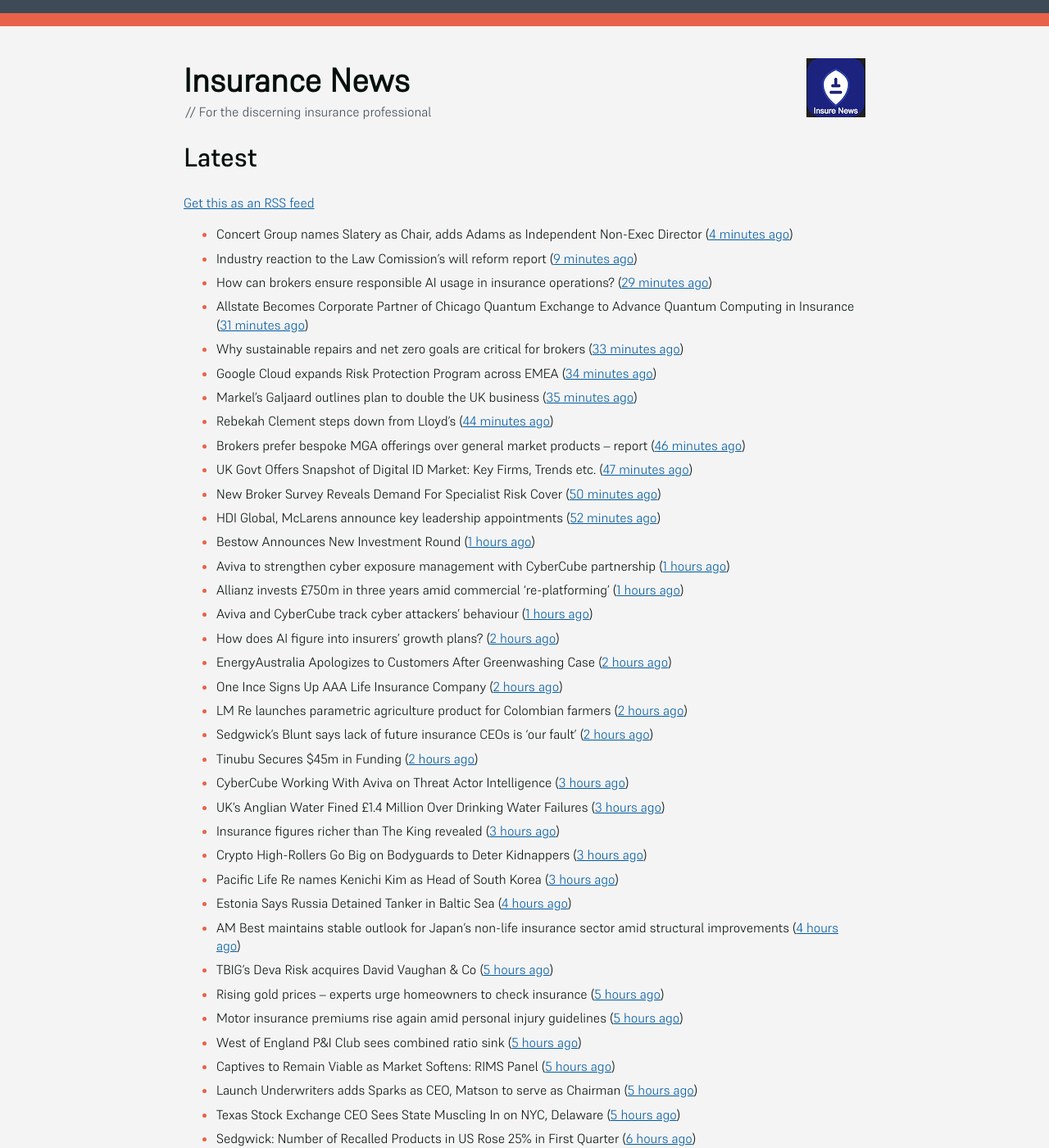
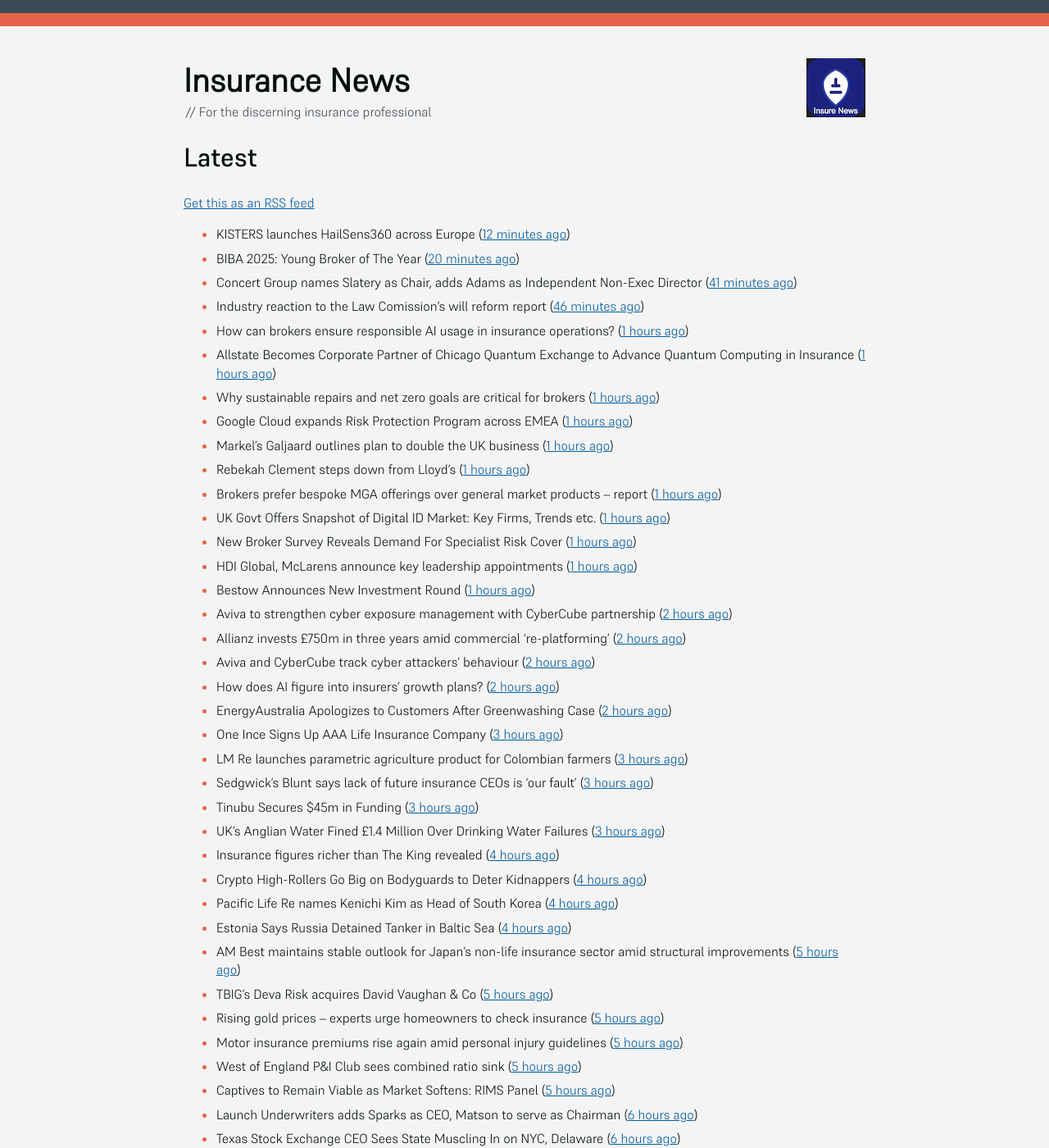
Before and after one commit to mat-0/feeds.thechels.uk, a Jekyll site: the page built from index.md, in a window 1280 px wide and 1400 px high. Shown: the whole window at 82% size. Built offline with Jekyll 4.4.1, drawn with Linux system fonts in a browser that asks for light colours; some of the changed text lies outside the part shown.

Commit message:
New Feed

```diff
--- a/index.md
+++ b/index.md
@@ -8,68 +8,68 @@ description: Latest Updates
 [Get this as an RSS feed](/feed.rss)
 
 <!-- news_marker starts -->
-- Concert Group names Slatery as Chair, adds Adams as Independent Non-Exec Director ([4 minutes ago](https://www.reinsurancene.ws/concert-group-names-slatery-as-chair-adds-adams-as-independent-non-exec-director/))
-- Industry reaction to the Law Comission’s will reform report ([9 minutes ago](https://ifamagazine.com/industry-reaction-to-the-law-comissions-will-reform-report/))
-- How can brokers ensure responsible AI usage in insurance operations? ([29 minutes ago](https://www.insurancebusinessmag.com/uk/news/technology/how-can-brokers-ensure-responsible-ai-usage-in-insurance-operations-536137.aspx))
-- Allstate Becomes Corporate Partner of Chicago Quantum Exchange to Advance Quantum Computing in Insurance ([31 minutes ago](https://www.insurtechinsights.com/allstate-becomes-corporate-partner-of-chicago-quantum-exchange-to-advance-quantum-computing-in-insurance/))
-- Why sustainable repairs and net zero goals are critical for brokers ([33 minutes ago](https://www.insurancebusinessmag.com/uk/news/environmental/why-sustainable-repairs-and-net-zero-goals-are-critical-for-brokers-536136.aspx))
-- Google Cloud expands Risk Protection Program across EMEA ([34 minutes ago](https://www.reinsurancene.ws/google-cloud-expands-risk-protection-program-across-emea/))
-- Markel’s Galjaard outlines plan to double the UK business ([35 minutes ago](https://www.postonline.co.uk/news/7957775/markels-galjaard-outlines-plan-to-double-the-uk-business))
-- Rebekah Clement steps down from Lloyd's ([44 minutes ago](https://www.insurancebusinessmag.com/uk/news/breaking-news/rebekah-clement-steps-down-from-lloyds-536135.aspx))
-- Brokers prefer bespoke MGA offerings over general market products – report ([46 minutes ago](https://www.insurancebusinessmag.com/uk/news/breaking-news/brokers-prefer-bespoke-mga-offerings-over-general-market-products--report-536134.aspx))
-- UK Govt Offers Snapshot of Digital ID Market: Key Firms, Trends etc. ([47 minutes ago](https://insurance-edge.net/2025/05/19/uk-govt-offers-snapshot-of-digital-id-market-key-firms-trends-etc/))
-- New Broker Survey Reveals Demand For Specialist Risk Cover ([50 minutes ago](https://insurance-edge.net/2025/05/19/new-broker-survey-reveals-demand-for-specialist-risk-cover/))
-- HDI Global, McLarens announce key leadership appointments ([52 minutes ago](https://www.insurancebusinessmag.com/uk/news/breaking-news/hdi-global-mclarens-announce-key-leadership-appointments-536132.aspx))
+- KISTERS launches HailSens360 across Europe ([12 minutes ago](https://www.reinsurancene.ws/kisters-launches-hailsens360-across-europe/))
+- BIBA 2025: Young Broker of The Year ([20 minutes ago](https://insurance-edge.net/2025/05/19/biba-2025-young-broker-of-the-year/))
+- Concert Group names Slatery as Chair, adds Adams as Independent Non-Exec Director ([41 minutes ago](https://www.reinsurancene.ws/concert-group-names-slatery-as-chair-adds-adams-as-independent-non-exec-director/))
+- Industry reaction to the Law Comission’s will reform report ([46 minutes ago](https://ifamagazine.com/industry-reaction-to-the-law-comissions-will-reform-report/))
+- How can brokers ensure responsible AI usage in insurance operations? ([1 hours ago](https://www.insurancebusinessmag.com/uk/news/technology/how-can-brokers-ensure-responsible-ai-usage-in-insurance-operations-536137.aspx))
+- Allstate Becomes Corporate Partner of Chicago Quantum Exchange to Advance Quantum Computing in Insurance ([1 hours ago](https://www.insurtechinsights.com/allstate-becomes-corporate-partner-of-chicago-quantum-exchange-to-advance-quantum-computing-in-insurance/))
+- Why sustainable repairs and net zero goals are critical for brokers ([1 hours ago](https://www.insurancebusinessmag.com/uk/news/environmental/why-sustainable-repairs-and-net-zero-goals-are-critical-for-brokers-536136.aspx))
+- Google Cloud expands Risk Protection Program across EMEA ([1 hours ago](https://www.reinsurancene.ws/google-cloud-expands-risk-protection-program-across-emea/))
+- Markel’s Galjaard outlines plan to double the UK business ([1 hours ago](https://www.postonline.co.uk/news/7957775/markels-galjaard-outlines-plan-to-double-the-uk-business))
+- Rebekah Clement steps down from Lloyd's ([1 hours ago](https://www.insurancebusinessmag.com/uk/news/breaking-news/rebekah-clement-steps-down-from-lloyds-536135.aspx))
+- Brokers prefer bespoke MGA offerings over general market products – report ([1 hours ago](https://www.insurancebusinessmag.com/uk/news/breaking-news/brokers-prefer-bespoke-mga-offerings-over-general-market-products--report-536134.aspx))
+- UK Govt Offers Snapshot of Digital ID Market: Key Firms, Trends etc. ([1 hours ago](https://insurance-edge.net/2025/05/19/uk-govt-offers-snapshot-of-digital-id-market-key-firms-trends-etc/))
+- New Broker Survey Reveals Demand For Specialist Risk Cover ([1 hours ago](https://insurance-edge.net/2025/05/19/new-broker-survey-reveals-demand-for-specialist-risk-cover/))
+- HDI Global, McLarens announce key leadership appointments ([1 hours ago](https://www.insurancebusinessmag.com/uk/news/breaking-news/hdi-global-mclarens-announce-key-leadership-appointments-536132.aspx))
 - Bestow Announces New Investment Round ([1 hours ago](https://insurance-edge.net/2025/05/19/bestow-announces-new-investment-round/))
-- Aviva to strengthen cyber exposure management with CyberCube partnership ([1 hours ago](https://www.reinsurancene.ws/aviva-to-strengthen-cyber-exposure-management-with-cybercube-partnership/))
-- Allianz invests £750m in three years amid commercial ‘re-platforming’ ([1 hours ago](https://www.postonline.co.uk/news/7957771/allianz-invests-ps750m-in-three-years-amid-commercial-replatforming))
-- Aviva and CyberCube track cyber attackers’ behaviour ([1 hours ago](https://www.postonline.co.uk/news/7957778/aviva-and-cybercube-track-cyber-attackers-behaviour))
+- Aviva to strengthen cyber exposure management with CyberCube partnership ([2 hours ago](https://www.reinsurancene.ws/aviva-to-strengthen-cyber-exposure-management-with-cybercube-partnership/))
+- Allianz invests £750m in three years amid commercial ‘re-platforming’ ([2 hours ago](https://www.postonline.co.uk/news/7957771/allianz-invests-ps750m-in-three-years-amid-commercial-replatforming))
+- Aviva and CyberCube track cyber attackers’ behaviour ([2 hours ago](https://www.postonline.co.uk/news/7957778/aviva-and-cybercube-track-cyber-attackers-behaviour))
 - How does AI figure into insurers' growth plans? ([2 hours ago](https://www.dig-in.com/list/how-does-ai-figure-into-insurers-growth-plans))
 - EnergyAustralia Apologizes to Customers After Greenwashing Case ([2 hours ago](https://www.insurancejournal.com/news/international/2025/05/19/824194.htm))
-- One Ince Signs Up AAA Life Insurance Company ([2 hours ago](https://insurance-edge.net/2025/05/19/one-ince-signs-up-aaa-life-insurance-company/))
-- LM Re launches parametric agriculture product for Colombian farmers ([2 hours ago](https://www.reinsurancene.ws/lm-re-launches-parametric-agriculture-product-for-colombian-farmers/))
-- Sedgwick’s Blunt says lack of future insurance CEOs is ‘our fault’ ([2 hours ago](https://www.postonline.co.uk/news/7957772/sedgwicks-blunt-says-lack-of-future-insurance-ceos-is-our-fault))
-- Tinubu Secures $45m in Funding ([2 hours ago](https://insurance-edge.net/2025/05/19/tinubu-secures-45m-in-funding/))
-- CyberCube Working With Aviva on Threat Actor Intelligence ([3 hours ago](https://insurance-edge.net/2025/05/19/cybercube-working-with-aviva-on-threat-actor-intelligence/))
+- One Ince Signs Up AAA Life Insurance Company ([3 hours ago](https://insurance-edge.net/2025/05/19/one-ince-signs-up-aaa-life-insurance-company/))
+- LM Re launches parametric agriculture product for Colombian farmers ([3 hours ago](https://www.reinsurancene.ws/lm-re-launches-parametric-agriculture-product-for-colombian-farmers/))
+- Sedgwick’s Blunt says lack of future insurance CEOs is ‘our fault’ ([3 hours ago](https://www.postonline.co.uk/news/7957772/sedgwicks-blunt-says-lack-of-future-insurance-ceos-is-our-fault))
+- Tinubu Secures $45m in Funding ([3 hours ago](https://insurance-edge.net/2025/05/19/tinubu-secures-45m-in-funding/))
 - UK’s Anglian Water Fined £1.4 Million Over Drinking Water Failures ([3 hours ago](https://www.insurancejournal.com/news/international/2025/05/19/824185.htm))
-- Insurance figures richer than The King revealed ([3 hours ago](https://www.postonline.co.uk/news/7957777/insurance-figures-richer-than-the-king-revealed))
-- Crypto High-Rollers Go Big on Bodyguards to Deter Kidnappers ([3 hours ago](https://www.insurancejournal.com/news/international/2025/05/19/824178.htm))
-- Pacific Life Re names Kenichi Kim as Head of South Korea ([3 hours ago](https://www.reinsurancene.ws/pacific-life-re-names-kenichi-kim-as-head-of-south-korea/))
+- Insurance figures richer than The King revealed ([4 hours ago](https://www.postonline.co.uk/news/7957777/insurance-figures-richer-than-the-king-revealed))
+- Crypto High-Rollers Go Big on Bodyguards to Deter Kidnappers ([4 hours ago](https://www.insurancejournal.com/news/international/2025/05/19/824178.htm))
+- Pacific Life Re names Kenichi Kim as Head of South Korea ([4 hours ago](https://www.reinsurancene.ws/pacific-life-re-names-kenichi-kim-as-head-of-south-korea/))
 - Estonia Says Russia Detained Tanker in Baltic Sea ([4 hours ago](https://www.insurancejournal.com/news/international/2025/05/19/824175.htm))
-- AM Best maintains stable outlook for Japan’s non-life insurance sector amid structural improvements ([4 hours ago](https://www.reinsurancene.ws/am-best-maintains-stable-outlook-for-japans-non-life-insurance-sector-amid-structural-improvements/))
+- AM Best maintains stable outlook for Japan’s non-life insurance sector amid structural improvements ([5 hours ago](https://www.reinsurancene.ws/am-best-maintains-stable-outlook-for-japans-non-life-insurance-sector-amid-structural-improvements/))
 - TBIG's Deva Risk acquires David Vaughan & Co ([5 hours ago](https://www.insurancebusinessmag.com/uk/news/breaking-news/tbigs-deva-risk-acquires-david-vaughan-and-co-536120.aspx))
 - Rising gold prices – experts urge homeowners to check insurance ([5 hours ago](https://www.insurancebusinessmag.com/uk/news/property-insurance/rising-gold-prices--experts-urge-homeowners-to-check-insurance-536119.aspx))
 - Motor insurance premiums rise again amid personal injury guidelines ([5 hours ago](https://www.insurancebusinessmag.com/uk/news/auto-motor/motor-insurance-premiums-rise-again-amid-personal-injury-guidelines-536118.aspx))
 - West of England P&I Club sees combined ratio sink ([5 hours ago](https://www.insurancebusinessmag.com/uk/news/marine/west-of-england-pandi-club-sees-combined-ratio-sink-536117.aspx))
 - Captives to Remain Viable as Market Softens: RIMS Panel ([5 hours ago](https://www.insurancejournal.com/news/national/2025/05/19/823940.htm))
-- Launch Underwriters adds Sparks as CEO, Matson to serve as Chairman ([5 hours ago](https://www.reinsurancene.ws/launch-underwriters-adds-sparks-as-ceo-matson-to-serve-as-chairman/))
-- Texas Stock Exchange CEO Sees State Muscling In on NYC, Delaware ([5 hours ago](https://www.insurancejournal.com/news/southcentral/2025/05/19/824129.htm))
-- Sedgwick: Number of Recalled Products in US Rose 25% in First Quarter ([6 hours ago](https://www.insurancejournal.com/news/national/2025/05/19/824155.htm))
-- Complaints About Florida Insurers Have More Than Doubled in 5 Years, or Have They? ([6 hours ago](https://www.insurancejournal.com/news/southeast/2025/05/19/824138.htm))
-- Maine Lawmakers Thwart Move to Allow Mennonites to Self-Insure ([6 hours ago](https://www.insurancejournal.com/news/east/2025/05/19/824161.htm))
-- Washington Roofing Company Fined $300K After Worker Falls From Roof ([6 hours ago](https://www.insurancejournal.com/news/west/2025/05/19/823964.htm))
-- Judge Dismisses LA Sparks Player’s WNBA Suit, But She Can Pursue Claim Against Las Vegas Aces ([6 hours ago](https://www.insurancejournal.com/news/west/2025/05/19/824106.htm))
-- Diary of an Insurer: Gallagher’s Ayshea King ([6 hours ago](https://www.postonline.co.uk/broker/7957466/diary-of-an-insurer-gallaghers-ayshea-king))
-- Claims service improves but regional delivery varies ([6 hours ago](https://www.postonline.co.uk/claims/7957673/claims-service-improves-but-regional-delivery-varies))
-- IAG and RAC announce strategic alliance to deliver insurance to Western Australians ([6 hours ago](https://www.reinsurancene.ws/iag-and-rac-announce-strategic-alliance-to-deliver-insurance-to-western-australians/))
-- Pairing Parametric and Standard Insurance Will Become More Common: East Carolina University Students ([11 hours ago](https://www.insurancejournal.com/magazines/mag-features/2025/05/19/823760.htm))
-- Distracted Drivers Are Overconfident; 20% Still Texting While Driving ([11 hours ago](https://www.insurancejournal.com/magazines/mag-features/2025/05/19/823759.htm))
-- Trouble Brewing? 6 New Risks for Winery and Brewery Clients ([11 hours ago](https://www.insurancejournal.com/magazines/mag-features/2025/05/19/823758.htm))
-- Business Moves ([11 hours ago](https://www.insurancejournal.com/magazines/mag-business-moves/2025/05/19/823757.htm))
-- Perpetuation Planning – Part Two ([11 hours ago](https://www.insurancejournal.com/magazines/mag-features/2025/05/19/823756.htm))
-- Diversification, Risk Modeling Top of Mind for Carriers as Cyber Liability Market Softens ([11 hours ago](https://www.insurancejournal.com/magazines/mag-features/2025/05/19/823755.htm))
-- New York High Court Unleashes Expanded Liability for Pet Owners ([11 hours ago](https://www.insurancejournal.com/magazines/mag-features/2025/05/19/823754.htm))
-- Lights, Camera, Action: New Risks Emerge as Hollywood Goes Virtual, Hunts Tax Credits ([11 hours ago](https://www.insurancejournal.com/magazines/mag-features/2025/05/19/823753.htm))
-- Declarations ([11 hours ago](https://www.insurancejournal.com/magazines/mag-declarations/2025/05/19/823752.htm))
-- An Agent’s Guide to Expanding into Commercial Lines ([11 hours ago](https://www.insurancejournal.com/magazines/mag-features/2025/05/19/823751.htm))
-- Navigating the Landscape of Agency Agreements ([11 hours ago](https://www.insurancejournal.com/magazines/mag-features/2025/05/19/823750.htm))
-- When Harassment Follows You Home: Managing Employment Practices Liability Risk in a Remote Work Era ([11 hours ago](https://www.insurancejournal.com/magazines/mag-features/2025/05/19/823749.htm))
-- My New Markets ([11 hours ago](https://www.insurancejournal.com/magazines/mag-newmarkets/2025/05/19/823748.htm))
-- Risk Management Considerations When Having Family Fun ([11 hours ago](https://www.insurancejournal.com/magazines/mag-features/2025/05/19/823747.htm))
-- How IoT complements Plymouth Rock's coverage strategy ([15 hours ago](https://www.dig-in.com/news/plymouth-rock-uses-iot-technology-to-manage-risks))
-- Independent agents need data support to use agentic AI ([16 hours ago](https://www.dig-in.com/news/independent-agents-need-data-support-to-use-agentic-ai))
+- Launch Underwriters adds Sparks as CEO, Matson to serve as Chairman ([6 hours ago](https://www.reinsurancene.ws/launch-underwriters-adds-sparks-as-ceo-matson-to-serve-as-chairman/))
+- Texas Stock Exchange CEO Sees State Muscling In on NYC, Delaware ([6 hours ago](https://www.insurancejournal.com/news/southcentral/2025/05/19/824129.htm))
+- Sedgwick: Number of Recalled Products in US Rose 25% in First Quarter ([7 hours ago](https://www.insurancejournal.com/news/national/2025/05/19/824155.htm))
+- Complaints About Florida Insurers Have More Than Doubled in 5 Years, or Have They? ([7 hours ago](https://www.insurancejournal.com/news/southeast/2025/05/19/824138.htm))
+- Maine Lawmakers Thwart Move to Allow Mennonites to Self-Insure ([7 hours ago](https://www.insurancejournal.com/news/east/2025/05/19/824161.htm))
+- Washington Roofing Company Fined $300K After Worker Falls From Roof ([7 hours ago](https://www.insurancejournal.com/news/west/2025/05/19/823964.htm))
+- Judge Dismisses LA Sparks Player’s WNBA Suit, But She Can Pursue Claim Against Las Vegas Aces ([7 hours ago](https://www.insurancejournal.com/news/west/2025/05/19/824106.htm))
+- Diary of an Insurer: Gallagher’s Ayshea King ([7 hours ago](https://www.postonline.co.uk/broker/7957466/diary-of-an-insurer-gallaghers-ayshea-king))
+- Claims service improves but regional delivery varies ([7 hours ago](https://www.postonline.co.uk/claims/7957673/claims-service-improves-but-regional-delivery-varies))
+- IAG and RAC announce strategic alliance to deliver insurance to Western Australians ([7 hours ago](https://www.reinsurancene.ws/iag-and-rac-announce-strategic-alliance-to-deliver-insurance-to-western-australians/))
+- Pairing Parametric and Standard Insurance Will Become More Common: East Carolina University Students ([12 hours ago](https://www.insurancejournal.com/magazines/mag-features/2025/05/19/823760.htm))
+- Distracted Drivers Are Overconfident; 20% Still Texting While Driving ([12 hours ago](https://www.insurancejournal.com/magazines/mag-features/2025/05/19/823759.htm))
+- Trouble Brewing? 6 New Risks for Winery and Brewery Clients ([12 hours ago](https://www.insurancejournal.com/magazines/mag-features/2025/05/19/823758.htm))
+- Business Moves ([12 hours ago](https://www.insurancejournal.com/magazines/mag-business-moves/2025/05/19/823757.htm))
+- Perpetuation Planning – Part Two ([12 hours ago](https://www.insurancejournal.com/magazines/mag-features/2025/05/19/823756.htm))
+- Diversification, Risk Modeling Top of Mind for Carriers as Cyber Liability Market Softens ([12 hours ago](https://www.insurancejournal.com/magazines/mag-features/2025/05/19/823755.htm))
+- New York High Court Unleashes Expanded Liability for Pet Owners ([12 hours ago](https://www.insurancejournal.com/magazines/mag-features/2025/05/19/823754.htm))
+- Lights, Camera, Action: New Risks Emerge as Hollywood Goes Virtual, Hunts Tax Credits ([12 hours ago](https://www.insurancejournal.com/magazines/mag-features/2025/05/19/823753.htm))
+- Declarations ([12 hours ago](https://www.insurancejournal.com/magazines/mag-declarations/2025/05/19/823752.htm))
+- An Agent’s Guide to Expanding into Commercial Lines ([12 hours ago](https://www.insurancejournal.com/magazines/mag-features/2025/05/19/823751.htm))
+- Navigating the Landscape of Agency Agreements ([12 hours ago](https://www.insurancejournal.com/magazines/mag-features/2025/05/19/823750.htm))
+- When Harassment Follows You Home: Managing Employment Practices Liability Risk in a Remote Work Era ([12 hours ago](https://www.insurancejournal.com/magazines/mag-features/2025/05/19/823749.htm))
+- My New Markets ([12 hours ago](https://www.insurancejournal.com/magazines/mag-newmarkets/2025/05/19/823748.htm))
+- Risk Management Considerations When Having Family Fun ([12 hours ago](https://www.insurancejournal.com/magazines/mag-features/2025/05/19/823747.htm))
+- How IoT complements Plymouth Rock's coverage strategy ([16 hours ago](https://www.dig-in.com/news/plymouth-rock-uses-iot-technology-to-manage-risks))
+- Independent agents need data support to use agentic AI ([17 hours ago](https://www.dig-in.com/news/independent-agents-need-data-support-to-use-agentic-ai))
 - CIAB reports moderation in commercial insurance premium increases for Q1’25 ([2 days ago](https://www.reinsurancene.ws/ciab-reports-moderation-in-commercial-insurance-premium-increases-for-q125/))
-- Zurich NA’s Fox to lead US National Accounts, Caminiti promoted to CUO ([2 days ago](https://www.reinsurancene.ws/zurich-nas-fox-to-lead-us-national-accounts-caminiti-promoted-to-cuo/))
 - Basel Committee resists US pressure to downplay climate risk ([2 days ago](https://www.dig-in.com/articles/basel-committee-resists-us-pressure-to-downplay-climate-risk))
 - Cable Insurance Teams Up with TruckerCloud to Enhance Telematics Capabilities ([2 days ago](https://www.insurtechinsights.com/cable-insurance-teams-up-with-truckercloud-to-enhance-telematics-capabilities/))
 - McLarens aims for net zero by 2050 ([3 days ago](https://www.postonline.co.uk/news/7957770/mclarens-aims-for-net-zero-by-2050))
```
